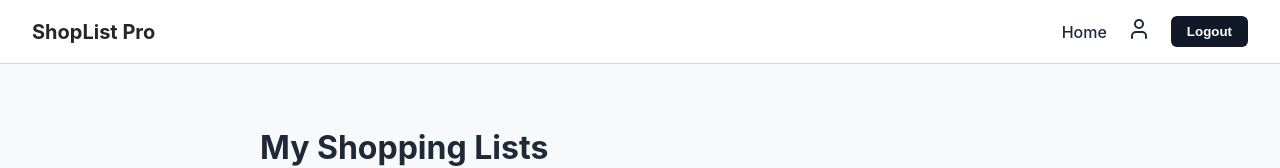
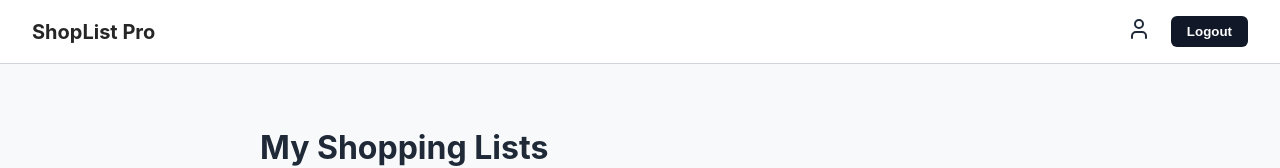
Before and after one commit to Omphile-coder/ShoppingList, a React (Vite) app: page / in a window 1280 px wide. Shown: the top 168 px of the page. Built offline with nearby package versions, Linux system fonts and the light colour scheme; no server answers; sample sign-in values are in the browser's storage; the HTML template or start-up script is replaced by a standard one.

Commit message:
remove the home label

```diff
--- a/src/components/Navbar.tsx
+++ b/src/components/Navbar.tsx
@@ -25,9 +25,6 @@ export const Navbar = () => {
       </Link>
 
       <div className="nav-links">
-        <Link to="/" className="nav-link">
-          Home
-        </Link>
         <Link to="/profile" className="nav-link">
           <User />
         </Link>
```
